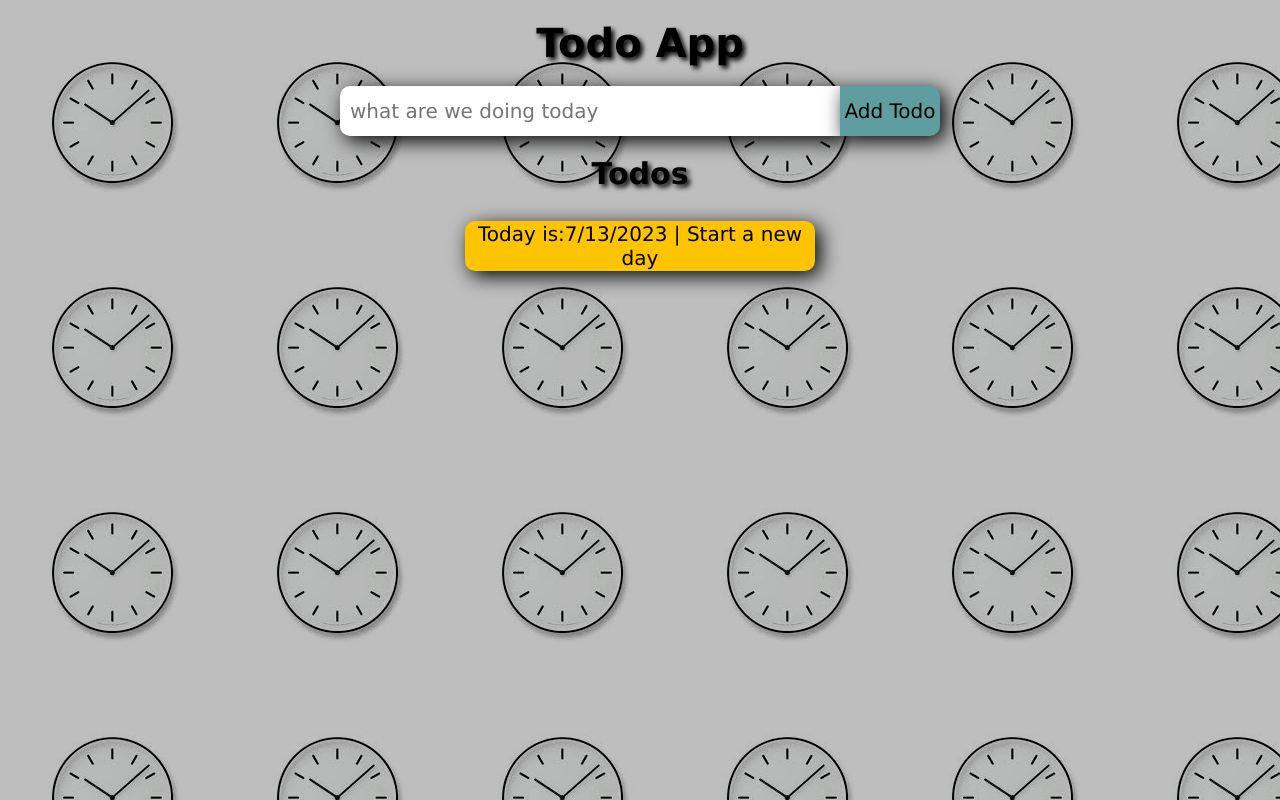
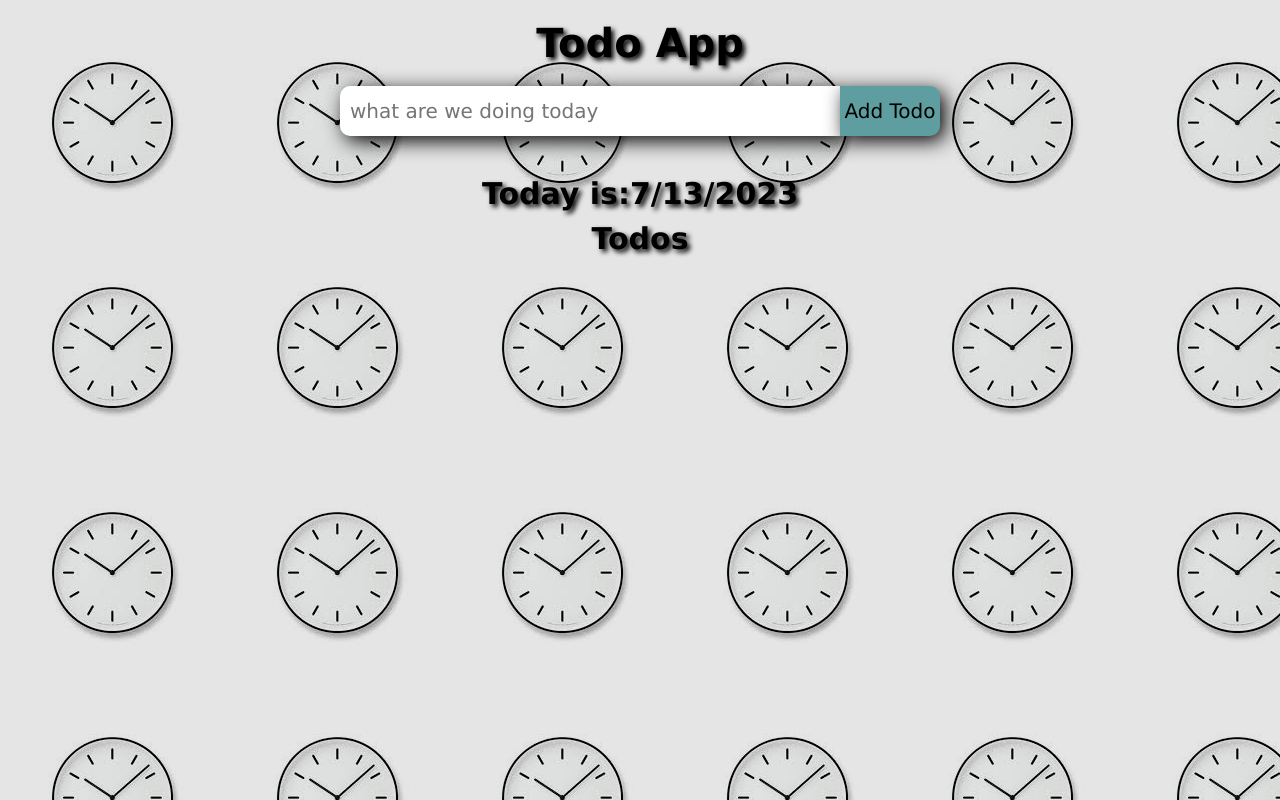
Before and after one commit to Hasan-Turkel/react-todo-app, a React (Create React App) app: page / in a window 1280 px wide. Built offline with nearby package versions, Linux system fonts and the light colour scheme.

Commit message:
delete-todo commit

```diff
--- a/src/App.css
+++ b/src/App.css
@@ -9,7 +9,7 @@
 }
 
 body {
-  background-color: rgba(0, 0, 0, 0.253);
+  background-color: rgba(0, 0, 0, 0.103);
   background-image: url(../public/clock.jpg);
   background-blend-mode: darken;
 }
@@ -30,6 +30,7 @@ header {
     border-top-left-radius: 10px;
     border-bottom-left-radius: 10px;
     box-shadow: 5px 5px 20px black;
+    margin-bottom: 30px;
   }
   & button {
     width: 100px;
@@ -62,9 +63,10 @@ header {
   border: none;
   border-radius: 20px;
   background-color: burlywood;
-  & span {
-    cursor: pointer;
-  }
+  cursor: pointer;
+}
+.red{
+  background-color: red;
 }
 main {
   display: flex;
--- a/src/components/Header.jsx
+++ b/src/components/Header.jsx
@@ -13,7 +13,8 @@ const handleChange = (e) =>{
 const handleClick=()=>{inner!==""&&
   setList([...list, {
     id: new Date().getTime(),
-    todo:(inner),}]);
+    toogle:false,
+    todo:(inner)}]);
     setİnner("");
     inner===""&&alert("inside of the input can't be empty")
     localStorage.setItem("list", JSON.stringify(list))
@@ -22,9 +23,10 @@ const handleClick=()=>{inner!==""&&
 
   return (
     <header>
-        <h1>Todo App</h1>
+        <h1>Todo App </h1>
         <input type="text" value={inner} placeholder="what are we doing today" onChange={handleChange}/>
         <button onClick={handleClick}>Add Todo</button>
+        <h2>Today is:{new Date().toLocaleDateString().slice(0, 10)}</h2>
         <h2>Todos</h2>
     </header>
   )
--- a/src/components/Todolist.jsx
+++ b/src/components/Todolist.jsx
@@ -1,15 +1,25 @@
+
 
 
 const Todolist = ({setList, list}) => {
+
+
+
   const handleDelete=(id)=>{
     setList(list.filter((item)=>item.id!==id));
     localStorage.setItem("list", JSON.stringify(list))
   }
 
+  const handleDouble=(id)=>{setList(
+    list.map((item) =>
+      item.id === id ? { ...item, toogle: !item.toogle } : item
+    )
+  )
+  }
 
   return (
   <main >
-    {list?.map(({id, todo})=> (<div key={id}  className="list">
+    {list?.map(({id, todo, toogle})=> (<div onDoubleClick={()=>handleDouble(id)} key={id}  className={toogle ? "red list" : "list"}>
   <p>
       {todo}
   </p>
--- a/src/pages/Home.jsx
+++ b/src/pages/Home.jsx
@@ -16,7 +16,8 @@ const Home = () => {
     <>
     <Header setList = {setList} list={list}/>
     <Todolist setList = {setList} list={list}/>
-    <button className="cleaner" onClick={handleLocale}>Today is:{new Date().toLocaleDateString().slice(0, 10)} | Start a new day </button>
+    {list.length > 0 && <button className="cleaner" onClick={handleLocale}>Start a new day </button>}
+
     </>
   )
 }
```
Also changed, not shown: todo.gif (added).
